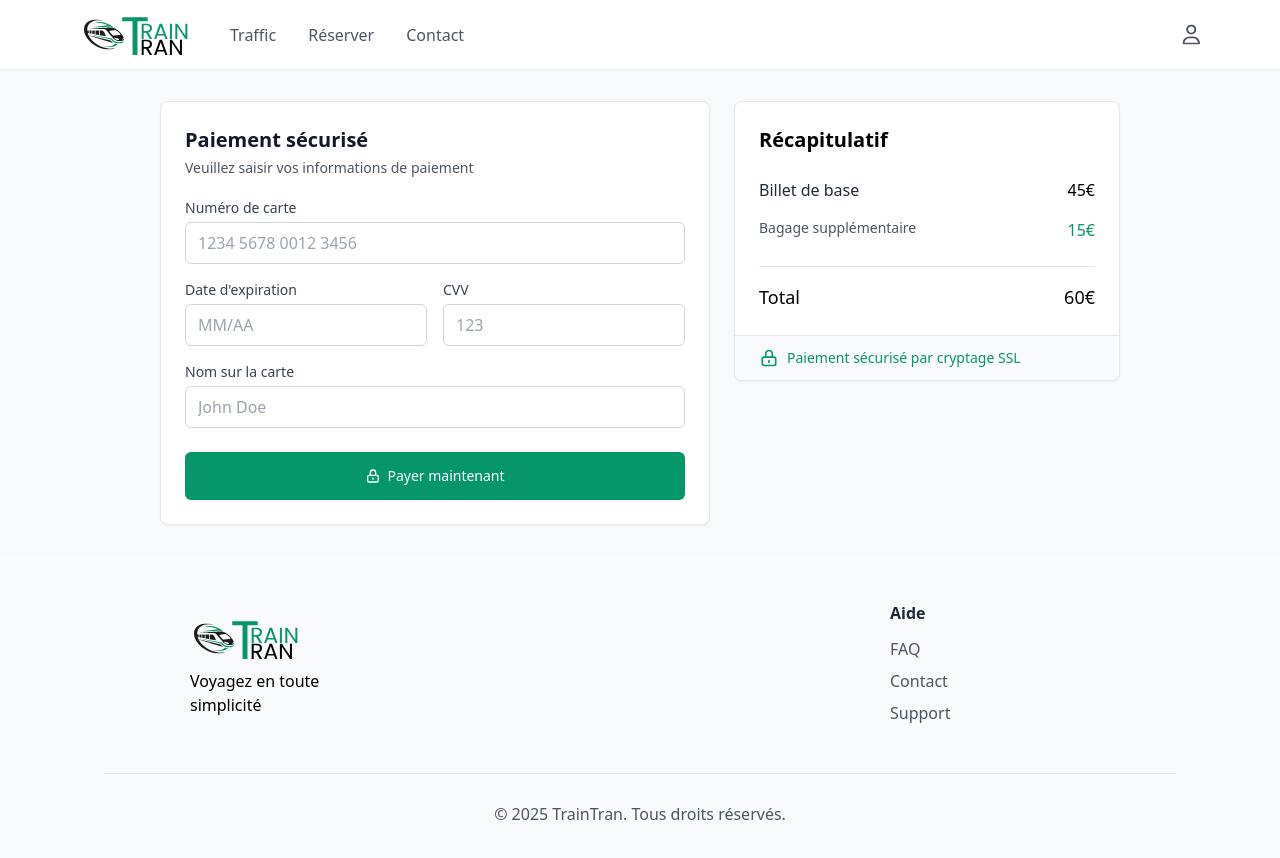
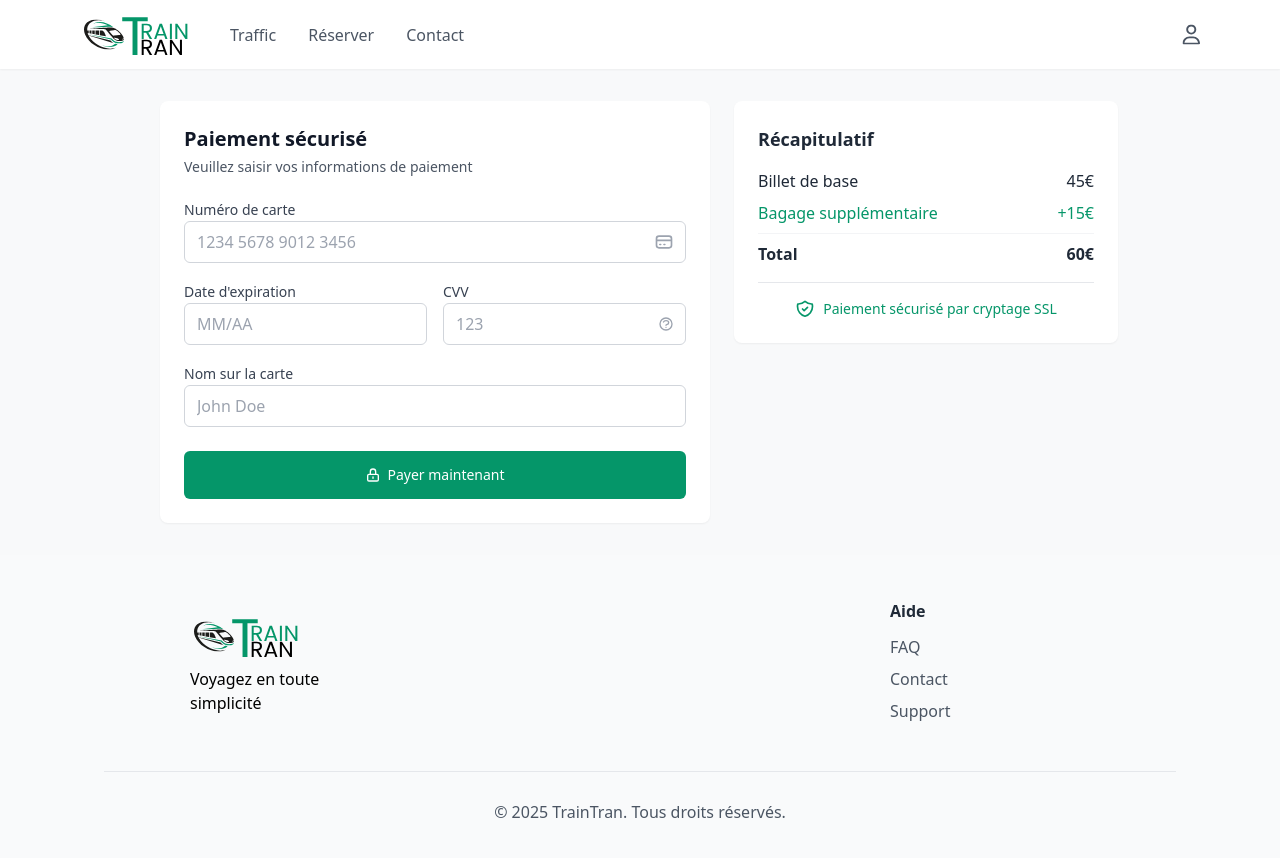
Before and after one commit to KirushieldDev/Train-tran, a React (Vite) app: page /paiement in a window 1280 px wide. Shown: the top 858 px of the page. Built offline with nearby package versions, Linux system fonts and the light colour scheme.

Commit message:
[+] Update the payement page using components and creating icons in assets/

```diff
--- /dev/null
+++ b/src/assets/Payment/CreditCardIcon.tsx
@@ -0,0 +1,26 @@
+import React from 'react';
+
+interface CreditCardIconProps {
+    className?: string;
+}
+
+const CreditCardIcon: React.FC<CreditCardIconProps> = ({ className = "w-5 h-5 text-gray-400" }) => {
+    return (
+        <svg
+            className={className}
+            fill="none"
+            stroke="currentColor"
+            viewBox="0 0 24 24"
+            xmlns="http://www.w3.org/2000/svg"
+        >
+            <path
+                strokeLinecap="round"
+                strokeLinejoin="round"
+                strokeWidth="2"
+                d="M3 10h18M7 15h1m4 0h1m-7 4h12a3 3 0 003-3V8a3 3 0 00-3-3H6a3 3 0 00-3 3v8a3 3 0 003 3z"
+            />
+        </svg>
+    );
+};
+
+export default CreditCardIcon;
--- /dev/null
+++ b/src/assets/Payment/HelpIcon.tsx
@@ -0,0 +1,26 @@
+import React from 'react';
+
+interface HelpIconProps {
+    className?: string;
+}
+
+const HelpIcon: React.FC<HelpIconProps> = ({ className = "w-4 h-4 text-gray-400 ml-1" }) => {
+    return (
+        <svg
+            className={className}
+            fill="none"
+            stroke="currentColor"
+            viewBox="0 0 24 24"
+            xmlns="http://www.w3.org/2000/svg"
+        >
+            <path
+                strokeLinecap="round"
+                strokeLinejoin="round"
+                strokeWidth="2"
+                d="M8.228 9c.549-1.165 2.03-2 3.772-2 2.21 0 4 1.343 4 3 0 1.4-1.278 2.575-3.006 2.907-.542.104-.994.54-.994 1.093m0 3h.01M21 12a9 9 0 11-18 0 9 9 0 0118 0z"
+            />
+        </svg>
+    );
+};
+
+export default HelpIcon;
--- /dev/null
+++ b/src/assets/Payment/LockIcon.tsx
@@ -0,0 +1,26 @@
+import React from 'react';
+
+interface LockIconProps {
+    className?: string;
+}
+
+const LockIcon: React.FC<LockIconProps> = ({ className = "w-4 h-4 mr-1.5" }) => {
+    return (
+        <svg
+            className={className}
+            fill="none"
+            stroke="currentColor"
+            viewBox="0 0 24 24"
+            xmlns="http://www.w3.org/2000/svg"
+        >
+            <path
+                strokeLinecap="round"
+                strokeLinejoin="round"
+                strokeWidth="2"
+                d="M12 15v2m-6 4h12a2 2 0 002-2v-6a2 2 0 00-2-2H6a2 2 0 00-2 2v6a2 2 0 002 2zm10-10V7a4 4 0 00-8 0v4h8z"
+            />
+        </svg>
+    );
+};
+
+export default LockIcon;
--- /dev/null
+++ b/src/assets/Payment/ShieldIcon.tsx
@@ -0,0 +1,26 @@
+import React from 'react';
+
+interface ShieldIconProps {
+    className?: string;
+}
+
+const ShieldIcon: React.FC<ShieldIconProps> = ({ className = "w-5 h-5 text-[#059669] mr-2" }) => {
+    return (
+        <svg
+            className={className}
+            fill="none"
+            stroke="currentColor"
+            viewBox="0 0 24 24"
+            xmlns="http://www.w3.org/2000/svg"
+        >
+            <path
+                strokeLinecap="round"
+                strokeLinejoin="round"
+                strokeWidth="2"
+                d="M9 12l2 2 4-4m5.618-4.016A11.955 11.955 0 0112 2.944a11.955 11.955 0 01-8.618 3.04A12.02 12.02 0 003 9c0 5.591 3.824 10.29 9 11.622 5.176-1.332 9-6.03 9-11.622 0-1.042-.133-2.052-.382-3.016z"
+            />
+        </svg>
+    );
+};
+
+export default ShieldIcon;
--- a/src/components/AdditionalOptions/OrderSummary.tsx
+++ b/src/components/AdditionalOptions/OrderSummary.tsx
@@ -5,11 +5,11 @@ export const OrderSummary: React.FC<OrderSummaryProps> = ({
     basePrice,
     selectedOptions,
     totalPrice,
-    onContinue
+    onContinue,
+    showButton = true
 }) => {
     return (
-        <div className="w-96">
-            <div className="bg-background rounded-lg p-6 sticky top-4">
+        <div>
             <h2 className="font-semibold text-lg mb-4 text-textPrimary">Récapitulatif</h2>
             <div className="space-y-2">
                 <div className="flex justify-between text-textPrimary">
@@ -29,13 +29,14 @@ export const OrderSummary: React.FC<OrderSummaryProps> = ({
                     </div>
                 </div>
             </div>
+            {showButton && onContinue && (
                 <button
                     onClick={onContinue}
                     className="w-full bg-primary text-white rounded-lg py-3 mt-6 hover:bg-primary/90 transition-colors"
                 >
                     Continuer
                 </button>
-            </div>
+            )}
         </div>
     );
 };
--- a/src/components/AdditionalOptions/types.ts
+++ b/src/components/AdditionalOptions/types.ts
@@ -24,5 +24,6 @@ export interface OrderSummaryProps {
     basePrice: number;
     selectedOptions: Option[];
     totalPrice: number;
-    onContinue: () => void;
+    onContinue?: () => void;
+    showButton?: boolean;
 }
--- a/src/pages/Payment/PaymentPage.tsx
+++ b/src/pages/Payment/PaymentPage.tsx
@@ -1,100 +1,11 @@
-import { Link } from 'react-router-dom';
 import Header from '../../components/Header/Header';
 import Footer from '../../components/Footer/Footer';
-import { Option, OrderSummaryProps } from '../../components/AdditionalOptions/types';
-import React from 'react';
-
-// Lock and Shield SVG icons
-const LockIcon = () => (
-  <svg
-    className="w-4 h-4 mr-1.5"
-    fill="none"
-    stroke="currentColor"
-    viewBox="0 0 24 24"
-    xmlns="http://www.w3.org/2000/svg"
-  >
-    <path
-      strokeLinecap="round"
-      strokeLinejoin="round"
-      strokeWidth="2"
-      d="M12 15v2m-6 4h12a2 2 0 002-2v-6a2 2 0 00-2-2H6a2 2 0 00-2 2v6a2 2 0 002 2zm10-10V7a4 4 0 00-8 0v4h8z"
-    />
-  </svg>
-);
-
-const ShieldIcon = () => (
-  <svg
-    className="w-5 h-5 mr-2 text-[#059669]"
-    fill="currentColor"
-    viewBox="0 0 24 24"
-    xmlns="http://www.w3.org/2000/svg"
-  >
-    <path
-      fillRule="evenodd"
-      clipRule="evenodd"
-      d="M12 1.5a5.25 5.25 0 00-5.25 5.25v1.5a5.25 5.25 0 0010.5 0v-1.5A5.25 5.25 0 0012 1.5zM9.75 6.75v-1.5a2.25 2.25 0 114.5 0v1.5a2.25 2.25 0 11-4.5 0z"
-    />
-    <path
-      d="M3.75 15.75a3 3 0 013-3h10.5a3 3 0 013 3V18a3 3 0 01-3 3H6.75a3 3 0 01-3-3v-2.25z"
-    />
-  </svg>
-);
-
-// Create a customized version of OrderSummary for the payment page
-const PaymentOrderSummary: React.FC<OrderSummaryProps> = (props) => {
-  const { onContinue, ...rest } = props;
-
-  return (
-    <div className="w-full max-w-md">
-      <div className="bg-white rounded-lg border border-gray-200 shadow-sm overflow-hidden">
-        <div className="p-6">
-          <h2 className="text-xl font-semibold mb-6">Récapitulatif</h2>
-
-          <div className="space-y-4 mb-6">
-            <div className="flex justify-between">
-              <span className="text-gray-800">Billet de base</span>
-              <span>{rest.basePrice}€</span>
-            </div>
-            {rest.selectedOptions.map(option => (
-              <div key={option.id} className="flex justify-between">
-                <span className="text-gray-600 text-sm">Bagage supplémentaire</span>
-                <span className="text-[#059669]">{option.price === 0 ? 'Gratuit' : `${option.price}€`}</span>
-              </div>
-            ))}
-          </div>
-
-          <div className="border-t border-gray-200 pt-4">
-            <div className="flex justify-between font-medium text-lg">
-              <span>Total</span>
-              <span>{rest.totalPrice}€</span>
-            </div>
-          </div>
-        </div>
-
-        {/* SSL Security message - inside the box */}
-        <div className="bg-gray-50 py-3 px-6 flex items-center mt-0 border-t border-gray-200">
-          <div className="flex items-center">
-            <svg
-              className="w-5 h-5 mr-2 text-[#059669]"
-              fill="none"
-              stroke="currentColor"
-              viewBox="0 0 24 24"
-              xmlns="http://www.w3.org/2000/svg"
-            >
-              <path
-                strokeLinecap="round"
-                strokeLinejoin="round"
-                strokeWidth="2"
-                d="M12 15v2m-6 4h12a2 2 0 002-2v-6a2 2 0 00-2-2H6a2 2 0 00-2 2v6a2 2 0 002 2zm10-10V7a4 4 0 00-8 0v4h8z"
-              />
-            </svg>
-            <span className="text-[#059669] text-sm">Paiement sécurisé par cryptage SSL</span>
-          </div>
-        </div>
-      </div>
-    </div>
-  );
-};
+import { Option } from '../../components/AdditionalOptions/types';
+import { OrderSummary } from '../../components/AdditionalOptions/OrderSummary';
+import CreditCardIcon from '../../assets/Payment/CreditCardIcon';
+import HelpIcon from '../../assets/Payment/HelpIcon';
+import LockIcon from '../../assets/Payment/LockIcon';
+import ShieldIcon from '../../assets/Payment/ShieldIcon';
 
 const PaymentPage = () => {
     // Mock data for the order summary
@@ -110,11 +21,6 @@ const PaymentPage = () => {
     const selectedOptions = [baggage];
     const totalPrice = basePrice + baggage.price;
 
-  const handleContinue = () => {
-    // This would be the payment processing logic
-    console.log('Processing payment...');
-  };
-
     return (
         <div className="min-h-screen bg-[#f8f9fa] flex flex-col">
             {/* Reusing Header component */}
@@ -124,57 +30,73 @@ const PaymentPage = () => {
             <main className="flex-grow max-w-5xl mx-auto w-full px-4 sm:px-6 lg:px-8 py-8">
                 <div className="grid grid-cols-1 md:grid-cols-12 gap-6">
                     {/* Payment Form Section */}
-          <div className="md:col-span-7 bg-white p-6 border border-gray-200 rounded-lg shadow-sm">
+                    <div className="md:col-span-7 bg-white p-6 rounded-lg shadow-sm">
                         <h1 className="text-xl font-semibold text-gray-900 mb-1">Paiement sécurisé</h1>
                         <p className="text-sm text-gray-600 mb-5">Veuillez saisir vos informations de paiement</p>
 
                         <form>
                             <div className="mb-4">
-                <label htmlFor="cardNumber" className="block text-sm font-medium text-gray-700 mb-1">
+                                <label htmlFor="cardNumber" className="text-sm font-medium text-gray-700 mb-1">
                                     Numéro de carte
                                 </label>
+                                <div className="relative">
                                     <input
                                         type="text"
                                         id="cardNumber"
-                  placeholder="1234 5678 0012 3456"
-                  className="w-full px-3 py-2 border border-gray-300 rounded-md focus:outline-none text-gray-500"
+                                        placeholder="1234 5678 9012 3456"
+                                        maxLength={19}
+                                        pattern="[0-9\s]{13,19}"
+                                        className="w-full px-3 py-2 border border-gray-300 rounded-md focus:outline-none focus:ring-1 focus:ring-primary focus:border-primary text-gray-700"
                                     />
+                                    <div className="absolute inset-y-0 right-0 pr-3 flex items-center pointer-events-none">
+                                        <CreditCardIcon />
+                                    </div>
+                                </div>
                             </div>
 
                             <div className="grid grid-cols-2 gap-4 mb-4">
                                 <div>
-                  <label htmlFor="expiryDate" className="block text-sm font-medium text-gray-700 mb-1">
+                                    <label htmlFor="expiryDate" className="text-sm font-medium text-gray-700 mb-1">
                                         Date d'expiration
                                     </label>
                                     <input
                                         type="text"
                                         id="expiryDate"
                                         placeholder="MM/AA"
-                    className="w-full px-3 py-2 border border-gray-300 rounded-md focus:outline-none text-gray-500"
+                                        maxLength={5}
+                                        pattern="(0[1-9]|1[0-2])\/[0-9]{2}"
+                                        className="w-full px-3 py-2 border border-gray-300 rounded-md focus:outline-none focus:ring-1 focus:ring-primary focus:border-primary text-gray-700"
                                     />
                                 </div>
                                 <div>
-                  <label htmlFor="cvv" className="block text-sm font-medium text-gray-700 mb-1">
+                                    <label htmlFor="cvv" className="text-sm font-medium text-gray-700 mb-1">
                                         CVV
                                     </label>
+                                    <div className="relative">
                                         <input
-                    type="text"
+                                            type="password"
                                             id="cvv"
                                             placeholder="123"
-                    className="w-full px-3 py-2 border border-gray-300 rounded-md focus:outline-none text-gray-500"
+                                            maxLength={3}
+                                            pattern="[0-9]{3}"
+                                            className="w-full px-3 py-2 border border-gray-300 rounded-md focus:outline-none focus:ring-1 focus:ring-primary focus:border-primary text-gray-700"
                                         />
+                                        <div className="absolute inset-y-0 right-0 pr-3 flex items-center pointer-events-none">
+                                            <HelpIcon />
+                                        </div>
+                                    </div>
                                 </div>
                             </div>
 
                             <div className="mb-6">
-                <label htmlFor="cardName" className="block text-sm font-medium text-gray-700 mb-1">
+                                <label htmlFor="cardName" className="text-sm font-medium text-gray-700 mb-1">
                                     Nom sur la carte
                                 </label>
                                 <input
                                     type="text"
                                     id="cardName"
                                     placeholder="John Doe"
-                  className="w-full px-3 py-2 border border-gray-300 rounded-md focus:outline-none text-gray-500"
+                                    className="w-full px-3 py-2 border border-gray-300 rounded-md focus:outline-none focus:ring-1 focus:ring-primary focus:border-primary text-gray-700"
                                 />
                             </div>
 
@@ -188,15 +110,25 @@ const PaymentPage = () => {
                         </form>
                     </div>
 
-          {/* Order Summary Section - Using the customized component */}
+                    {/* Order Summary Section - Using the standard OrderSummary component */}
                     <div className="md:col-span-5">
-            <div className="flex justify-center md:justify-start">
-              <PaymentOrderSummary
+                        <div className="flex flex-col items-center md:items-start">
+                            <div className="w-96">
+                                <div className="bg-white rounded-lg p-6 shadow-sm">
+                                    <OrderSummary
                                         basePrice={basePrice}
                                         selectedOptions={selectedOptions}
                                         totalPrice={totalPrice}
-                onContinue={handleContinue}
+                                        showButton={false}
                                     />
+
+                                    {/* SSL Security message */}
+                                    <div className="mt-4 pt-4 flex items-center justify-center border-t border-gray-200">
+                                        <ShieldIcon />
+                                        <span className="text-[#059669] text-sm">Paiement sécurisé par cryptage SSL</span>
+                                    </div>
+                                </div>
+                            </div>
                         </div>
                     </div>
                 </div>
```
Lines whose indentation alone changed are shown as unchanged.
